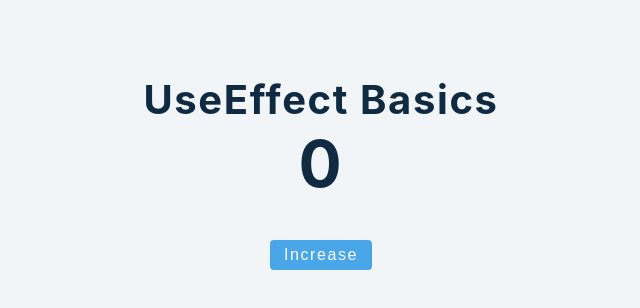
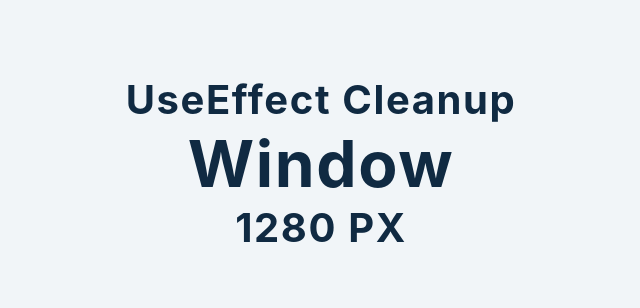
Before and after one commit to keer2345/react-full-course-2021-advance, a React (Create React App) app: page / in a window 1280 px wide. Shown: the top 308 px of the page, without its empty margins (319-959 px from the left). Built offline with nearby package versions, Linux system fonts and the light colour scheme.

Commit message:
useEffect Cleanup Function

```diff
--- a/src/App.js
+++ b/src/App.js
@@ -1,6 +1,6 @@
 import React from 'react'
-import Setup from './tutorial/02-useEffect/setup/1-useEffect-basics'
-import Final from './tutorial/02-useEffect/final/1-useEffect-basics'
+import Setup from './tutorial/02-useEffect/setup/2-useEffect-cleanup'
+import Final from './tutorial/02-useEffect/final/2-useEffect-cleanup'
 
 const App = () => {
   return (
--- a/src/tutorial/02-useEffect/final/1-useEffect-basics.js
+++ b/src/tutorial/02-useEffect/final/1-useEffect-basics.js
@@ -4,8 +4,10 @@ const UseEffectBasics = () => {
   const [value, setValue] = useState(0)
   useEffect(() => {
     console.log('call useEffect')
-    document.title = `New Message(${value})`
-  })
+    if (value > 0) {
+      document.title = `New Message(${value})`
+    }
+  }, [value])
   console.log('render component')
   return (
     <>
--- /dev/null
+++ b/src/tutorial/02-useEffect/final/2-useEffect-cleanup.js
@@ -0,0 +1,35 @@
+import React, { useState, useEffect } from 'react'
+
+const UseEffectCleanup = () => {
+  const [size, setSize] = useState(window.innerWidth)
+
+  const checkSize = () => {
+    setSize(window.innerWidth)
+  }
+
+  useEffect(() => {
+    // This gets called after every render, by default
+    // (the first one, and every one after that)
+    console.log('useEffect')
+    window.addEventListener('resize', checkSize)
+
+    // If you want to implement componentWillUnmount,
+    // return a function from here, and React will call
+    // it prior to unmounting.
+    return () => {
+      console.log('cleanup')
+      window.removeEventListener('resize', checkSize)
+    }
+  },[])
+
+  console.log('render')
+
+  return (
+    <>
+      <h1>Window</h1>
+      <h2>{size} PX</h2>
+    </>
+  )
+}
+
+export default UseEffectCleanup
--- /dev/null
+++ b/src/tutorial/02-useEffect/setup/2-useEffect-cleanup.js
@@ -0,0 +1,10 @@
+import React from 'react'
+
+// cleanup function
+// second argument
+
+const UseEffectCleanup = () => {
+  return <h2>useEffect cleanup</h2>
+}
+
+export default UseEffectCleanup
```
